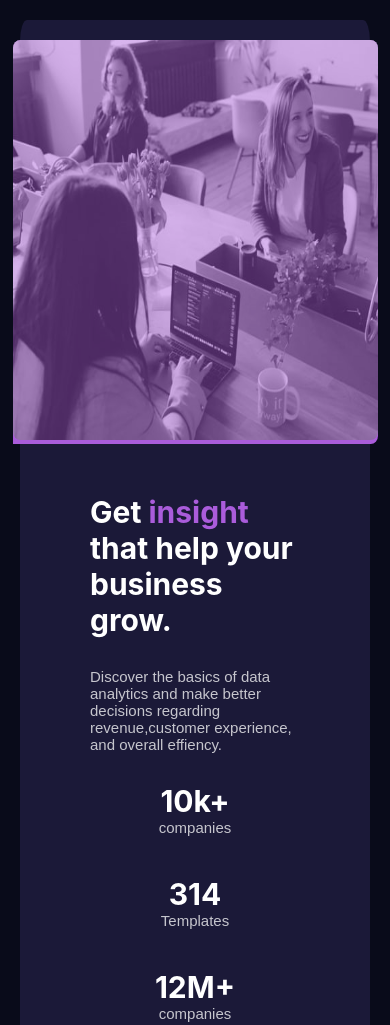
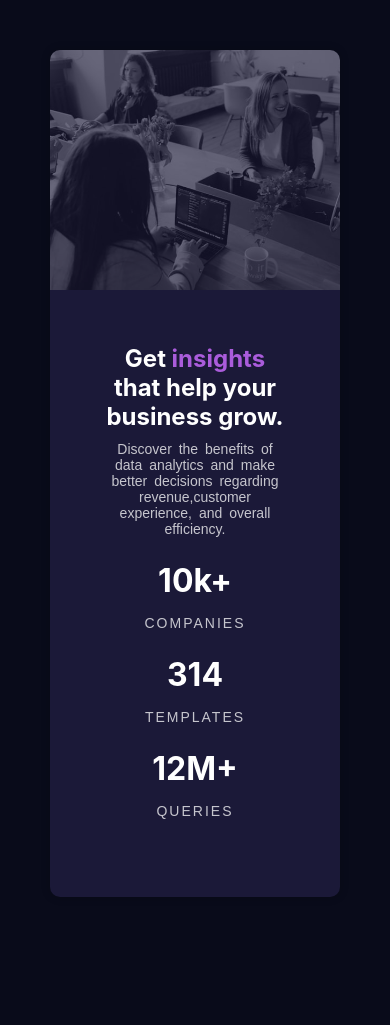
Before and after one commit to Passyswatz/mentor, a plain HTML site: page index.html in a window 390 px wide. Shown: the top 1025 px of the page. After the commit the page ends 947 px from the top, so only its background shows below. Drawn offline with Linux system fonts and the light colour scheme.

Commit message:
last commit

```diff
--- a/index.css
+++ b/index.css
@@ -2,7 +2,7 @@
 *{
     margin:0;
     padding:0;
-
+    box-sizing: border-box;
 
 }
 
@@ -14,155 +14,138 @@
     --para-color:hsla(0, 0%, 100%, 0.75);
     --stat-color:hsla(0, 0%, 100%, 0.6);
 }
-
-
-
 body{
     background-color: var(--main-color);
-    font-size: 15px;
-    font-weight: 400;
 
 }
 
 .container{
-    display:flex;
-    margin:100px;
+   display: flex;
+   align-items: center;
+   border-radius: 10px;
+   overflow:hidden;
+   box-shadow:0 0 10px rgba(0,0,0,0.2);
+   background-color: var(--card-color);
+   margin:50px;
 
-    border-radius: 2%;
-     background-color:var(--card-color);
-     align-items: center;
+
+
+}
+
+.image img{
+    width: 100%;
+    height: auto;
+
+
+}
+
+.image{
+    background-color: var(--accent-color);
+    opacity:35%;
 }
 
 .information{
-    margin: 50px;
+    margin:30px;
+    padding: 20px;
+    color: var(--heading-color);
+    font-family: "inter", sans-serif;
 }
 
-h1{
 
-    color:var(--heading-color);
+
+.information h2{
+    font-size: 24px;
+    margin-bottom: 30px;
+
+    color: var(--heading-color);
     font-family: "inter", sans-serif;
+
 }
-h1 > span{
-    color:var(--accent-color)
+.information span {
+    color: var(--accent-color);
 }
 
-p{
-   margin-top: 30px;
+.information p{
+    font-size: 14px;
     color:var(--para-color);
-    font-family:"lexend Deca", sans-serif;
+    margin-bottom: 50px;
+    font-family: "lexend Deca", sans-serif;
+    word-spacing: 3px;
+
+}
+
+.stats{
+    display:flex;
+    justify-content: space-between;
+
+    bottom:50px;
+
 }
 
 .stat{
-    margin-top:90px;
-    display:flex;
-    justify-content: space-between;
-    flex-wrap:wrap;
-    color: var(--stat-color);
+    flex:1;
 
 }
-
-.stat h1{
-    margin-bottom: 0px;
-}
-.stat p{
-    margin-top: 0px;
-}
-.picture{
-    background-color: var(--accent-color);
-    border-top-right-radius: 2%;
-    border-bottom-right-radius: 2%;
-
+.stat h3{
+    font-size: 20px;
+    color:var(--heading-color);
+    padding-bottom: 10px;
 }
 
-.picture img{
-
-    border-radius: 2%;
-    opacity: 55%;
+.stat p {
+    font-size: 10px;
+    --stat-color: hsla(0, 0%, 100%, 0.6);
+    font-family: "lexend Deca", sans-serif;
+    letter-spacing: 2px;
 
 }
 
 @media screen and (max-width:650px) {
-        body{
-            margin:0;
-            background-color: var(--main-color);
-        }
 
-        .container {
-            flex-direction: column-reverse;
-            justify-content: flex-end;
-            padding:20px;
-            margin: 20px;
-             border-radius: 2%;
-            background-color: var(--card-color);
-            align-items: center;
-
-        }
-
-        .picture {
-            background-color: var(--accent-color);
-            border-top-right-radius: 2%;
-            border-top-left-radius: 2%;
+    .container{
+        flex-direction: column-reverse;
+        max-width:350px;
 
 
-        }
+    }
+    .image{
+        width: 100%;
+        height: auto;
+    }
 
-        .picture img {
-            height: 400px;
-            width: 365px;
-            border-radius: 2%;
-            opacity: 55%;
+    .information{
+        padding:24px;
+        text-align: center;
+    }
+
+    .information h2{
+        font-size: 24px;
+        color:var(--heading-color);
+        margin-bottom: 10px;
+    }
+
+         .information p {
+             font-size: 14px;
+        margin-bottom: 24px;
+        color: var(--para-color);
+
+     }
+
+     .stats{
+        display: block;
+        justify-content: space-between;
+        flex-wrap: wrap;
+     }
+
+     .stat h3{
+        font-size: 32px;
+        margin-bottom: 5px;
+     }
+
+     .stat p{
+        font-size: 14px;
+     }
 
 
 
-
-        }
-
-        .information {
-            margin: 50px;
-        }
-
-        h1 {
-
-            color: var(--heading-color);
-            font-family: "inter", sans-serif;
-        }
-
-        h1>span {
-            color: var(--accent-color)
-        }
-
-        p {
-            margin-top: 30px;
-            color: var(--para-color);
-            font-family: "lexend Deca", sans-serif;
-        }
-
-        .stat {
-
-            margin-top:30px;
-            width: 100%;
-            display:block;
-            text-align: center;
-
-            color: var(--stat-color);
-
-        }
-     .companies{
-            margin-bottom: 40px;
-        }
-
-        .templates{
-            margin-bottom: 40px;
-        }
-
-
-
-        .stat h1 {
-            margin-bottom: 0px;
-        }
-
-        .stat p {
-            margin-top: 0px;
-        }
-
 }
--- a/index.html
+++ b/index.html
@@ -12,29 +12,27 @@
   <body>
     <div class="container">
       <div class="information">
-        <h1>Get <span>insight</span> that help your business grow.</h1>
+        <h2>Get <span>insights</span> that help your business grow.</h2>
         <p>
-          Discover the basics of data analytics and make better decisions
-          regarding revenue,customer experience, and overall effiency.
+          Discover the benefits of data analytics and make better decisions
+          regarding revenue,customer experience, and overall efficiency.
         </p>
-        <div class="stat">
-          <div class="companies">
-            <h1>10k+</h1>
-            <p>companies</p>
+        <div class="stats">
+          <div class="stat">
+            <h3>10k+</h3>
+            <p>COMPANIES</p>
           </div>
-          <div class="templates">
-            <h1>314</h1>
-            <p>Templates</p>
+          <div class="stat">
+            <h3>314</h3>
+            <p>TEMPLATES</p>
           </div>
-          <div class="Queries">
-            <h1>12M+</h1>
-            <p>companies</p>
+          <div class="stat">
+            <h3>12M+</h3>
+            <p>QUERIES</p>
           </div>
         </div>
       </div>
-      <div class="picture">
-        <img src="header-image.jpg" alt="ofice staffs" />
-      </div>
+      <img src="header-image.jpg" alt="ofice staffs" class="image" />
     </div>
   </body>
 </html>
```
